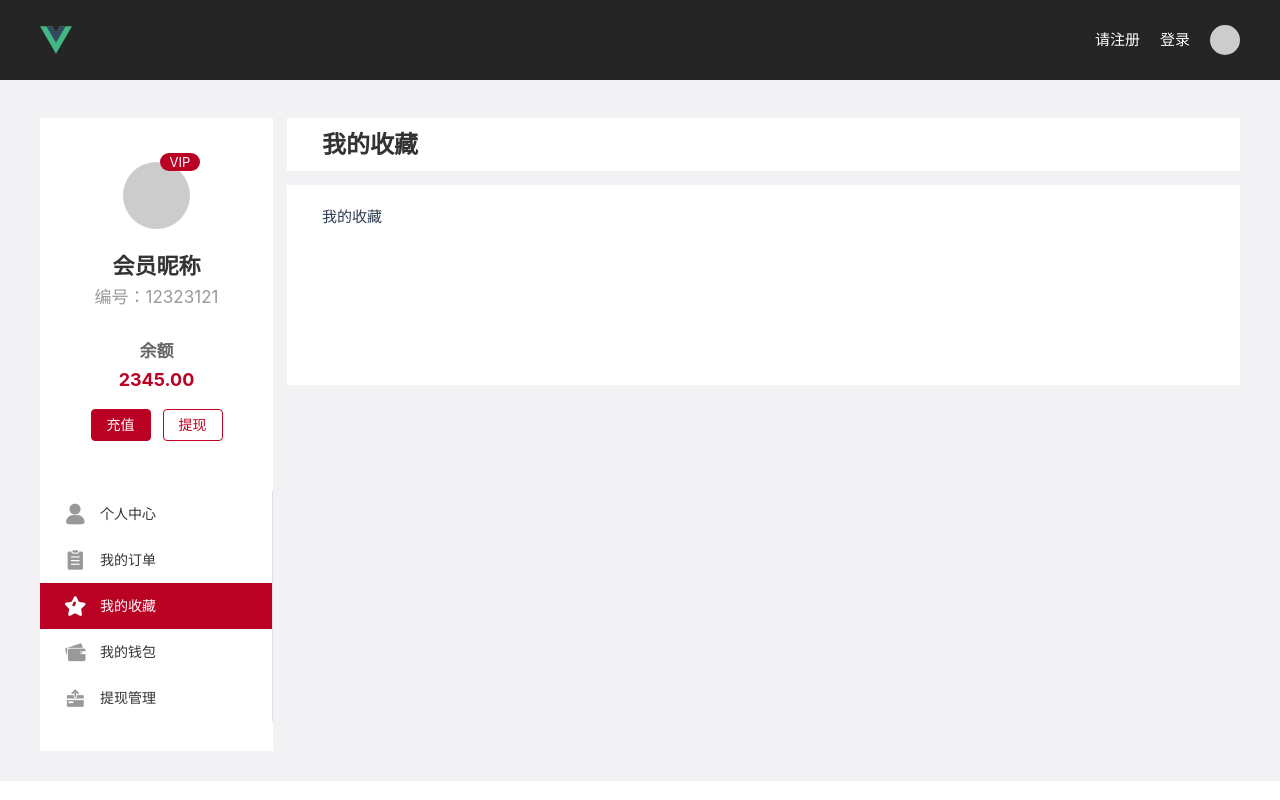
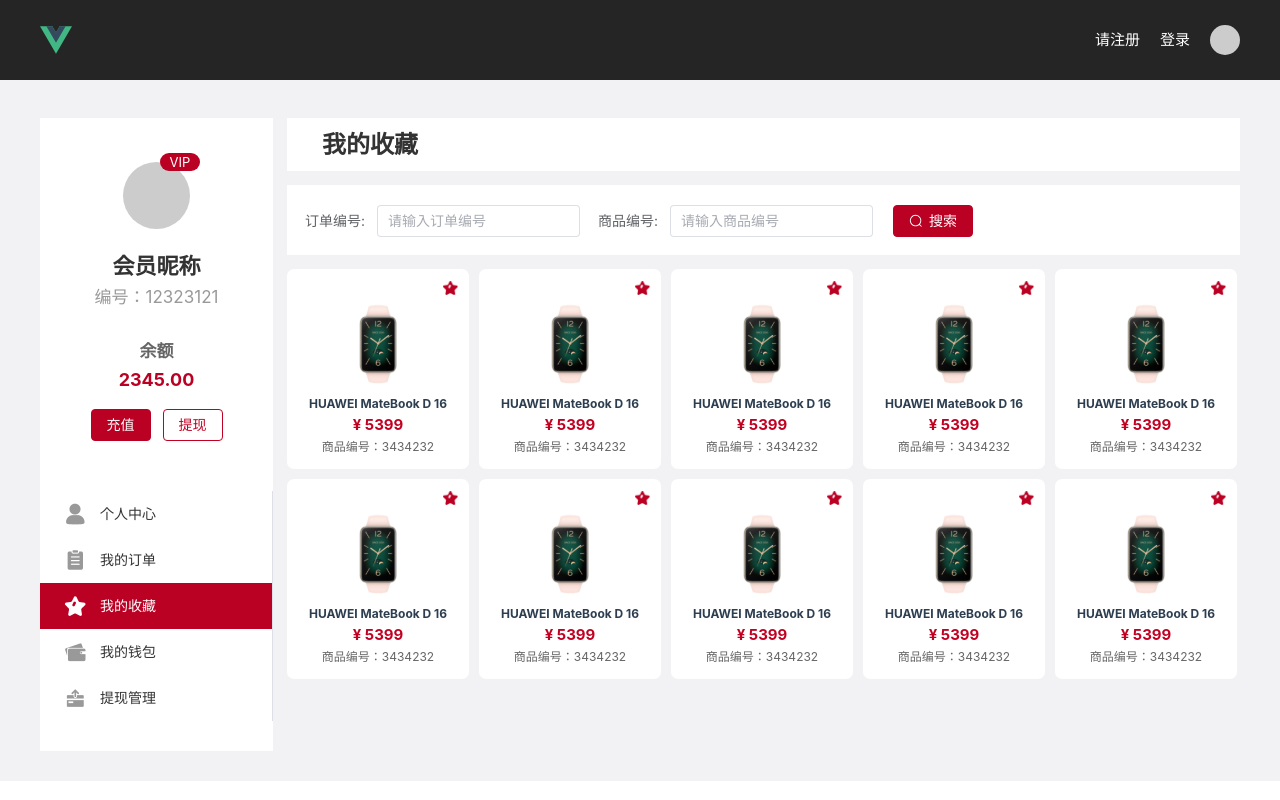
Before and after one commit to shimuhong/shoppingMall-web, a Vue app: page /user in a window 1280 px wide. Both pictures are taken after a click on the item "我的收藏". Built offline with nearby package versions, Linux system fonts and the light colour scheme.

Commit message:
udpate: 收藏

```diff
--- a/src/views/User.vue
+++ b/src/views/User.vue
@@ -46,7 +46,7 @@
       </div>
       <div class="rightCont">
         <div class="contTitle">{{menuTilte}}</div>
-        <div class="contComp">
+        <div class="contComp" :class="compName === 'UserMyCollection' ? 'backNone' : ''">
           <!-- 个人中心 -->
           <UserPersonal v-show="compName === 'UserPersonal'" />
           <!-- 我的订单 -->
@@ -290,6 +290,10 @@ $contPadding: 14px;
         background: #fff;
         padding: 20px 35px 35px;
       }
+      .contComp.backNone {
+        background: transparent;
+        padding: 0;
+      }
     }
   }
 }
--- a/src/views/UserMyCollection.vue
+++ b/src/views/UserMyCollection.vue
@@ -1,11 +1,41 @@
 <template>
   <!-- 我的收藏 -->
   <div class="UserMyCollection">
-    我的收藏
+    <div class="formBox">
+      <el-form :model="modelData" label-width="90px">
+        <el-form-item label="订单编号:">
+          <el-input v-model="modelData.name" placeholder="请输入订单编号"/>
+        </el-form-item>
+        <el-form-item label="商品编号:">
+          <el-input v-model="modelData.name" placeholder="请输入商品编号"/>
+        </el-form-item>
+        <el-button type="primary" :icon="Search">搜索</el-button>
+      </el-form>
+    </div>
+    <div class="listBox">
+      <div v-for="item in 10" :key="item" class="prodItem" @click="prodClick">
+        <!-- 收藏星号 -->
+        <img :src="icon_collection_pick" alt="" class="collection">
+        <!-- 商品图片 -->
+        <img :src="prodImg" alt="" class="prodPic">
+        <div class="prodName">
+          HUAWEI MateBook D 16
+        </div>
+        <div class="prodCount">
+          ¥ 5399
+        </div>
+        <div class="prodNumber">
+          商品编号：3434232
+        </div>
+      </div>
+    </div>
   </div>
 </template>
 <script>
 import { ref, onMounted, reactive, toRefs } from 'vue';
+import { Delete, Edit, Search, Share, Upload } from '@element-plus/icons-vue'
+import prodImg from '@/assets/prodImg.png';
+import icon_collection_pick from '@/assets/icon_collection_pick.png';
 
 export default {
   name: 'UserMyCollection',
@@ -14,14 +44,81 @@ export default {
   setup() {
 
     const params = reactive({
+      modelData: {}
     });
+
+    const prodClick = () => {
+
+    }
 
     return {
       ...toRefs(params),
+      Search,
+      prodImg,
+      icon_collection_pick,
+      prodClick
     };
   }
 }
 
 </script>
 <style lang="scss" scoped>
+$contBack: #fff;
+
+.UserMyCollection {
+  .formBox {
+    background: $contBack;
+    margin-bottom: 14px;
+    padding-top: 20px;
+    .el-form {
+      display: flex;
+      // margin-top: 30px;
+      .el-button {
+        margin-left: 20px;
+      }
+    }
+  }
+  .listBox {
+    min-height: 200px;
+    display: flex;
+    flex-wrap: wrap;
+    flex-grow: 1;
+    margin-left: -10px;
+    // justify-content: space-between;
+    text-align: center;
+    .prodItem {
+      background: $contBack;
+      border-radius: 7px;
+      width: 182px;
+      height: 200px;
+      margin-bottom: 10px;
+      margin-left: 10px;
+      cursor: pointer;
+      position: relative;
+      .collection {
+        position: absolute;
+        top: 12px;
+        right: 11px;
+        width: 15px;
+      }
+      .prodPic {
+        height: 100px;
+        margin: 25px auto 0;
+        display: block;
+      }
+      .prodName {
+        font-weight: bold;
+        font-size: 12px;
+      }
+      .prodCount {
+        font-weight: bold;
+        color: #C20022;
+      }
+      .prodNumber {
+        color: rgba(102, 102, 102, 1);
+        font-size: 12px;
+      }
+    }
+  }
+}
 </style>
```
